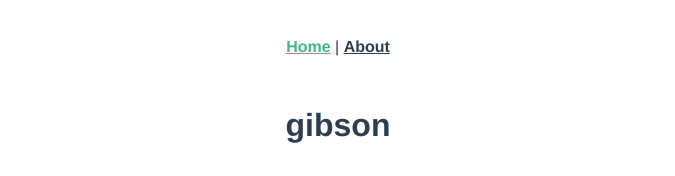
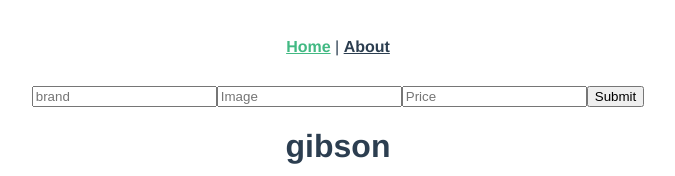
Before and after one commit to JayModo/Treble, a Vue app: page /#/ in a window 1280 px wide. Shown: the top 176 px of the page, without its empty margins (302-977 px from the left). Built offline with nearby package versions, Linux system fonts and the light colour scheme.

Commit message:
add new instruments and render

```diff
--- /dev/null
+++ b/src/components/AddInstrument.vue
@@ -0,0 +1,40 @@
+<template>
+  <div class="add-Instrument">
+    <form @submit.prevent="createInstru">
+      <input type="text" placeholder="brand" v-model="newInstrument.instruBrand">
+      <input type="text" placeholder="Image" v-model="newInstrument.instruImg">
+      <input type="text" placeholder="Price" v-model="newInstrument.instruPrice">
+      <button type="submit">Submit</button>
+    </form>
+
+  </div>
+</template>
+
+
+<script>
+  export default {
+    name: '',
+    data() {
+      return {
+        newInstrument: {}
+      }
+    },
+    computed: {},
+    methods: {
+      createInstru() {
+        this.$emit('createInstru', this.newInstrument)
+        this.newInstrument = {}
+      },
+      // addInstru() {
+      //   this.instruments.push(this.newInstrument)
+      //   this.newInstrument = {}
+      // },
+    },
+    components: {}
+  }
+</script>
+
+
+<style scoped>
+
+</style>
--- a/src/components/HelloWorld.vue
+++ b/src/components/HelloWorld.vue
@@ -1,11 +1,11 @@
 <template>
   <div class="hello">
+    <AddInstrument v-on:createInstru="addInstru" />
     <div v-for="instrument in instruments" class="product">
-
       <h1>{{ instrument.instruBrand }}</h1>
-      <div v-if="instrument.instruPrice > 597.00" class="display">
+      <div v-if="instrument.instruPrice > 598.00" class="display">
         <h3>Price : {{instrument.instruPrice}}</h3>
-        <button @click="buy">Buy</button>
+        <button @click="buy(instrument)">Buy</button>
         <button @click="returnInst"> Return</button>
         <img :src="instrument.instruImg" alt="">
       </div>
@@ -19,10 +19,12 @@
 </template>
 
 <script>
+  import AddInstrument from "@/components/AddInstrument"
   export default {
     name: 'HelloWorld',
     data() {
       return {
+        newInstrument: {},
         instruments: [{
           instruBrand: 'gibson',
           instruPrice: 599.99,
@@ -35,8 +37,12 @@
       }
     },
     methods: {
-      buy() {
-        this.instruPrice--
+      addInstru(instrument) {
+        this.instruments.push(instrument)
+      },
+
+      buy(instrument) {
+        instrument.instruPrice--
       },
       returnInst() {
         this.instruPrice++
@@ -44,7 +50,10 @@
     },
     props: {
       msg: String
-    }
+    },
+    components: {
+      AddInstrument
+    },
   }
 </script>
 
```
